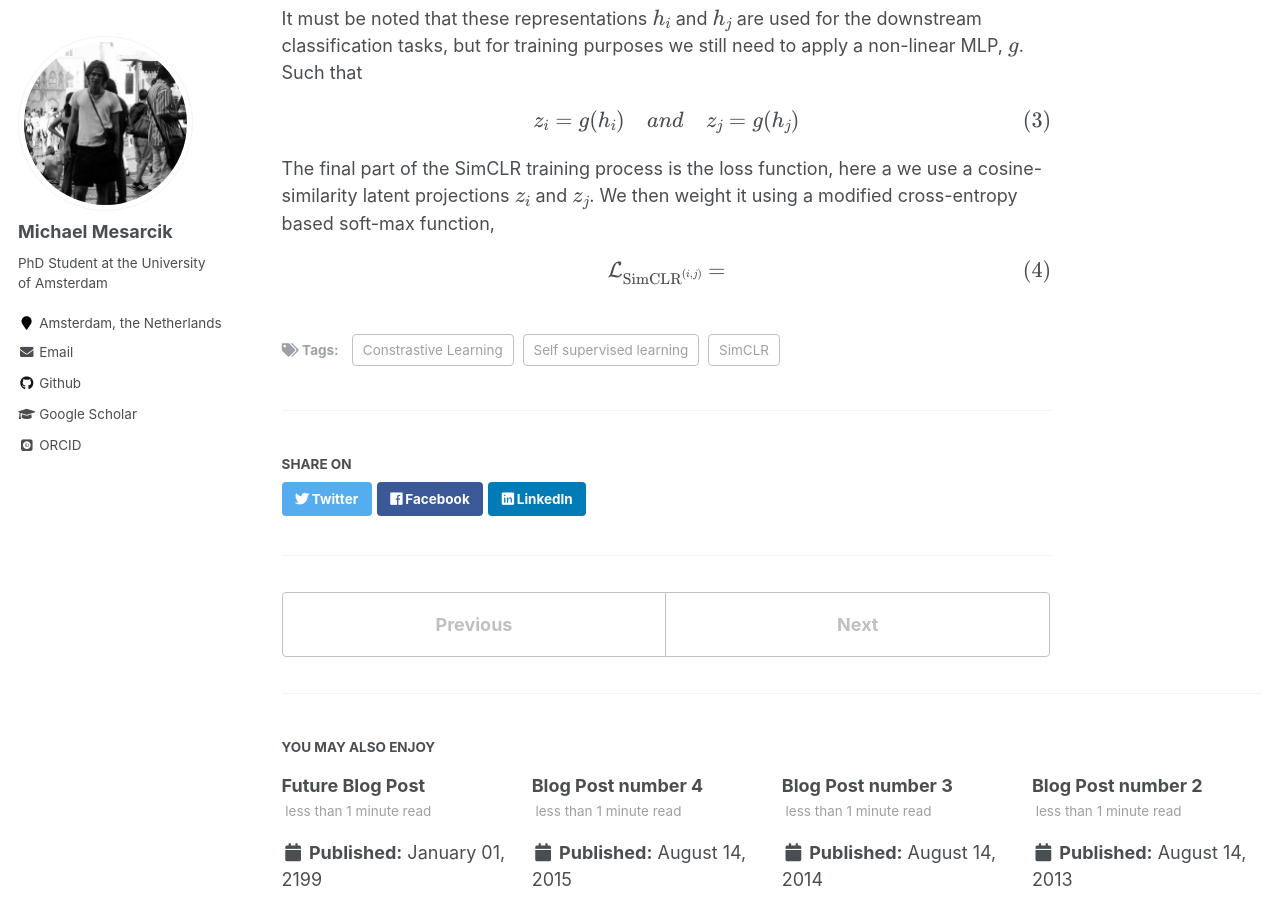
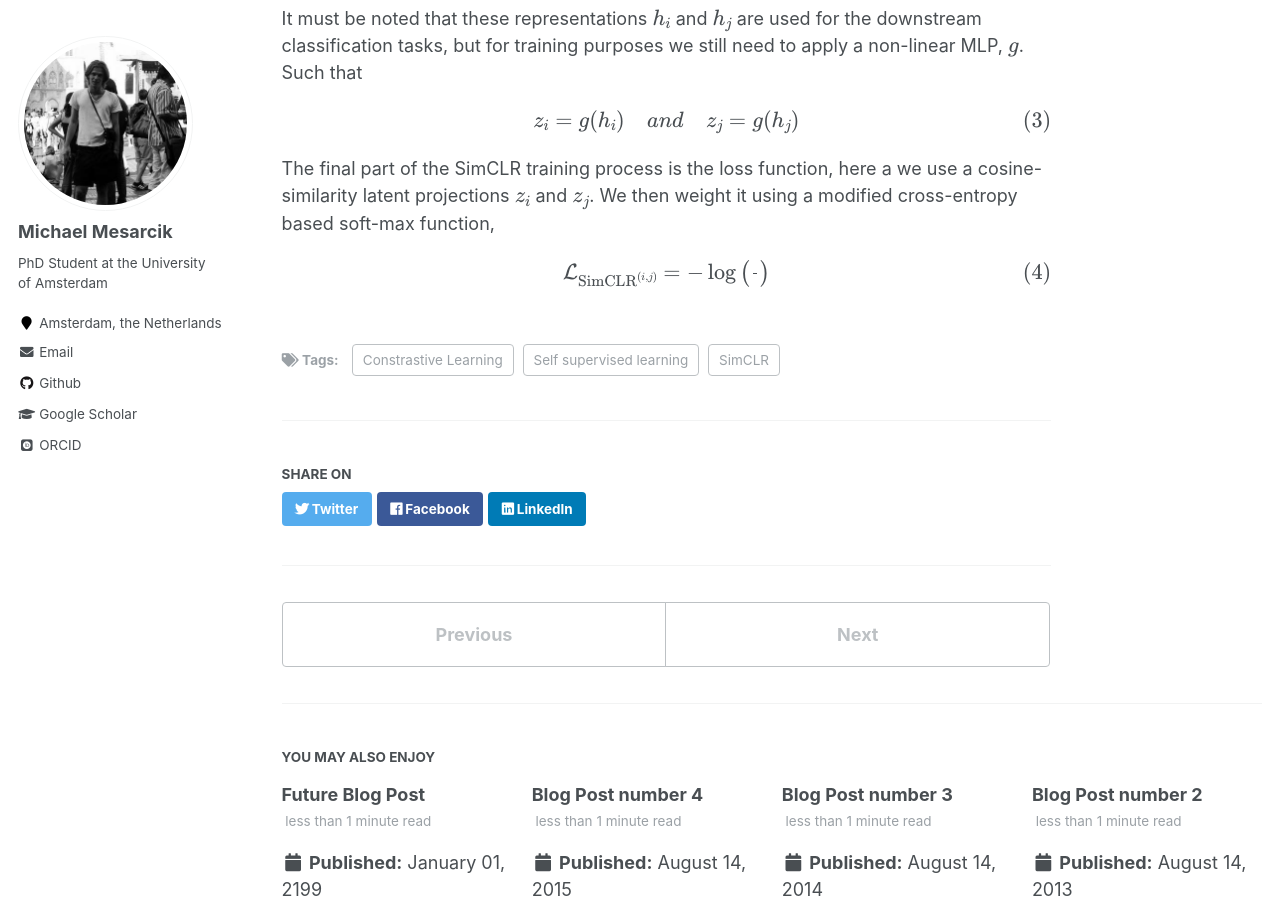
Before and after one commit to mesarcik/mesarcik.github.io, a Jekyll site: the page built from _posts/2021-12-08-blog-post-simclr.md, in a window 1280 px wide and 900 px high, scrolled down 1550 px. Built offline with Jekyll 4.4.1, drawn with Linux system fonts in a browser that asks for light colours; some web fonts are replaced; formulas are drawn with MathJax 3.

Commit message:
blog post updated

```diff
--- a/_posts/2021-12-08-blog-post-simclr.md
+++ b/_posts/2021-12-08-blog-post-simclr.md
@@ -48,4 +48,4 @@ $$ z_i = g(h_i) \quad  and \quad z_j = g(h_j) $$
 
 The final part of the SimCLR training process is the loss function, here a we use a cosine-similarity latent projections $$z_i$$ and $$z_j$$. We then weight it using a modified cross-entropy based soft-max function,
 
-$$ \mathcal{L}_{\text{SimCLR}^{(i,j)}} = $$
+$$ \mathcal{L}_{\text{SimCLR}^{(i,j)}} = -\log \big( \dfrac{}{} \big)$$
```
